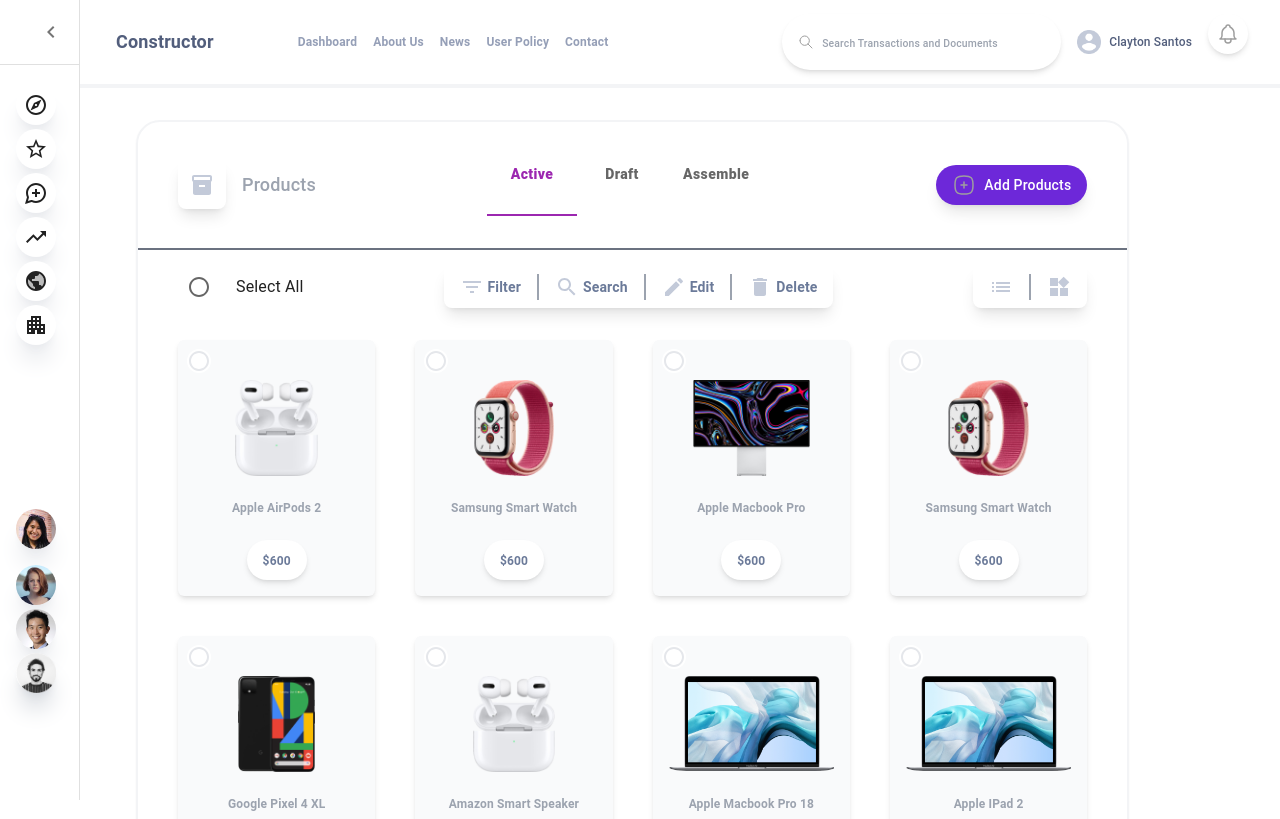
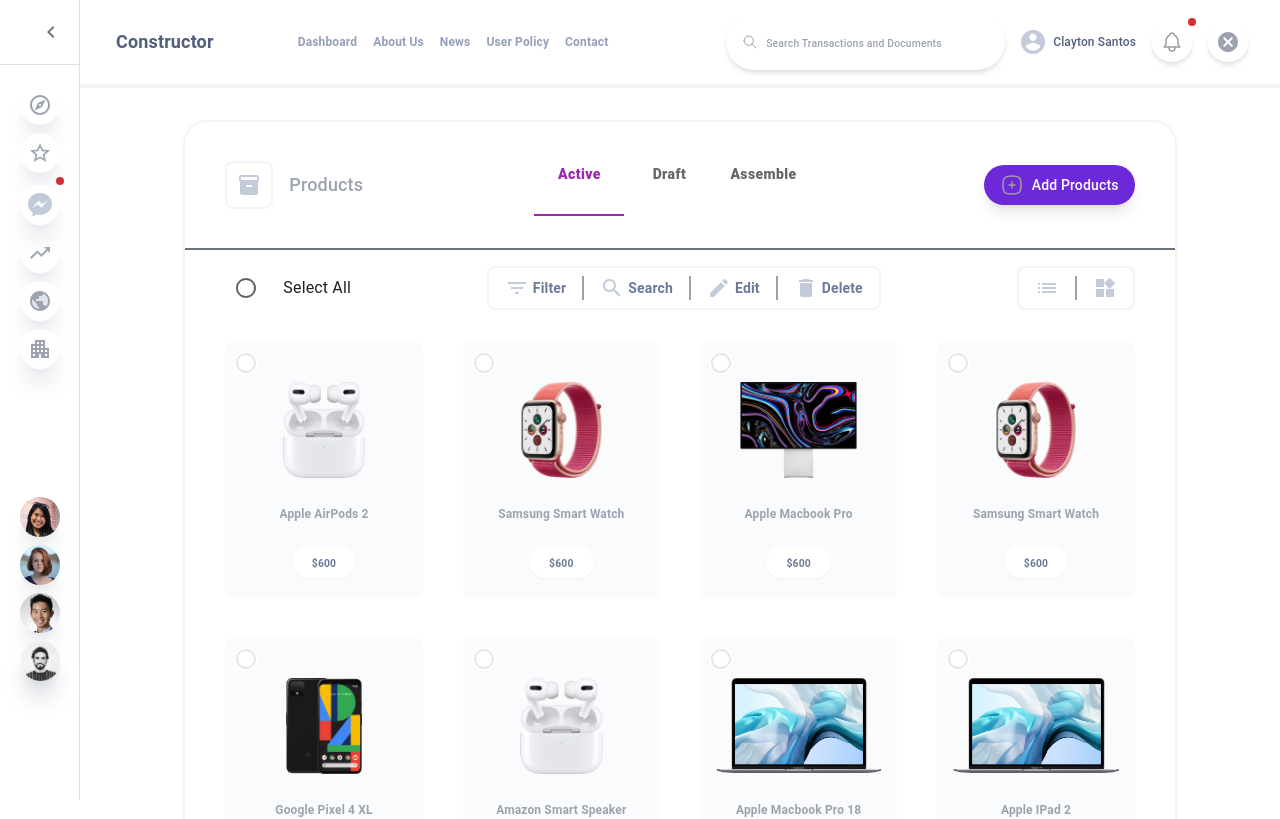
Before and after one commit to Kartik-agrawal123/Bizpush, a React (Create React App) app: page /shop in a window 1280 px wide. Shown: the top 819 px of the page. Built offline with nearby package versions, Linux system fonts and the light colour scheme; a web font is replaced by a local one.

Commit message:
add badges

```diff
--- a/src/components/ProductAction.jsx
+++ b/src/components/ProductAction.jsx
@@ -21,7 +21,7 @@
           />
           <span className="hidden lg:block">Select All</span>
         </div>
-        <div className="rounded-lg shadow-lg px-4 py-2 flex space-x-4 ">
+        <div className="rounded-lg border-2 border-gray-100 px-4 py-2 flex space-x-4 ">
           {/* filter */}
           <div className="flex items-center space-x-1">
             <FilterListIcon style={{ color: "#C3CAD9" }} />
@@ -54,7 +54,7 @@
             </span>
           </div>
         </div>
-        <div className="rounded-lg shadow-lg px-4 py-2 flex space-x-4 ">
+        <div className="rounded-lg border-2 border-gray-100 px-4 py-2 flex space-x-4 ">
           <div className="flex items-center space-x-1">
             <ListIcon style={{ color: "#C3CAD9" }} />
           </div>
--- a/src/components/ProductList.jsx
+++ b/src/components/ProductList.jsx
@@ -15,7 +15,8 @@
               <>
                 <div
                   key={id}
-                  className="w-full relative shadow-md rounded-md bg-gray-50 px-4 py-4 border-1">
+                  className="w-full relative rounded-md bg-cardColor px-4 py-4 border-1"
+                >
                   <div className="absolute left-0 top-0">
                     <Checkbox
                       icon={
@@ -33,16 +34,16 @@
                       }
                     />
                   </div>
-                  <div className="flex items-center justify-center  w-full h-36">
+                  <div className="flex items-center justify-center  w-full h-36 ">
                     <img src={image} alt="" className="w-18 h-24" />
                   </div>
-                  <div className="flex flex-col space-y-6 justify-center bg-gray-50 h-20">
+                  <div className="flex flex-col space-y-6 justify-center bg-cardColor h-20">
                     <p className="text-center text-xs font-semibold text-gray-400">
                       {name}
                     </p>
                     <div className="flex justify-center">
-                      <button className=" bg-white   px-4 py-2 text-textCustom  rounded-full shadow-md hover:cursor-pointer">
-                        <span className="text-xs font-bold">$600</span>
+                      <button className=" bg-white   px-5 py-1 text-textCustom  rounded-full shadow-sm hover:cursor-pointer">
+                        <span className="text-ts font-bold">$600</span>
                       </button>
                     </div>
                   </div>
@@ -52,9 +53,9 @@
           })}
         </div>
       </div>
-      <div className="mx-auto w-40">
-        <button className="border-1 border-gray-300 text-violet-500 px-2 py-1 bg-white rounded-full shadow-md">
-          Load More...
+      <div className="mx-auto mb-12 w-40">
+        <button className="border-1 border-gray-300 text-myColor text-base font-semibold px-5 py-1 bg-white rounded-full shadow-sm">
+          Load More
         </button>
       </div>
     </>
--- a/src/components/SideBarMenu.jsx
+++ b/src/components/SideBarMenu.jsx
@@ -6,6 +6,8 @@
 import MuiAppBar from "@mui/material/AppBar";
 import Toolbar from "@mui/material/Toolbar";
 import List from "@mui/material/List";
+import CancelIcon from "@mui/icons-material/Cancel";
+import Badge from "@mui/material/Badge";
 
 import Divider from "@mui/material/Divider";
 import IconButton from "@mui/material/IconButton";
@@ -104,14 +106,16 @@
           padding: "10px 8px",
           boxShadow: "none",
           borderBottom: "0.25rem solid #F3F4F6",
-        }}>
+        }}
+      >
         <Toolbar>
           <IconButton
             style={{ color: "black" }}
             aria-label="open drawer"
             onClick={handleDrawerOpen}
             edge="start"
-            sx={{ mr: 2, ...(open && { display: "none" }) }}>
+            sx={{ mr: 2, ...(open && { display: "none" }) }}
+          >
             <div className="h-10 w-10 flex items-center justify-center rounded-full shadow-md">
               <MenuIcon />
             </div>
@@ -123,27 +127,32 @@
             <div className="md:flex hidden lg:space-x-4 space-x-2 items-center ml-4 lg:ml-20">
               <a
                 href="/"
-                className="text-myDash font-semibold hover:text-gray-400 text-xs">
+                className="text-myDash font-semibold hover:text-gray-400 text-xs"
+              >
                 Dashboard
               </a>
               <a
                 href="/"
-                className=" text-myDash font-semibold hover:text-gray-400 text-xs">
+                className=" text-myDash font-semibold hover:text-gray-400 text-xs"
+              >
                 About Us
               </a>
               <a
                 href="/"
-                className=" text-myDash font-semibold hover:text-gray-400 text-xs">
+                className=" text-myDash font-semibold hover:text-gray-400 text-xs"
+              >
                 News
               </a>
               <a
                 href="/"
-                className=" text-myDash font-semibold hover:text-gray-400 text-xs">
+                className=" text-myDash font-semibold hover:text-gray-400 text-xs"
+              >
                 User Policy
               </a>
               <a
                 href="/"
-                className=" text-myDash font-semibold hover:text-gray-400 text-xs">
+                className=" text-myDash font-semibold hover:text-gray-400 text-xs"
+              >
                 Contact
               </a>
             </div>
@@ -151,7 +160,7 @@
               <DropdownMenuList />
             </div> */}
 
-            <div className="flex flex-row space-x-2 lg:space-x-4">
+            <div className="flex flex-row items-center space-x-2 lg:space-x-4">
               {/* search box */}
               <div className="rounded-full lg:flex shadow-md hidden items-center px-4 py-4 border-1 border-gray-100 w-fit">
                 <div>
@@ -165,7 +174,8 @@
                     stroke="#9e9e9e"
                     fill="none"
                     stroke-linecap="round"
-                    stroke-linejoin="round">
+                    stroke-linejoin="round"
+                  >
                     <path stroke="none" d="M0 0h24v24H0z" fill="none" />
                     <path d="M10 10m-7 0a7 7 0 1 0 14 0a7 7 0 1 0 -14 0" />
                     <path d="M21 21l-6 -6" />
@@ -190,7 +200,8 @@
                   stroke="#9e9e9e"
                   fill="none"
                   stroke-linecap="round"
-                  stroke-linejoin="round">
+                  stroke-linejoin="round"
+                >
                   <path stroke="none" d="M0 0h24v24H0z" fill="none" />
                   <path d="M10 10m-7 0a7 7 0 1 0 14 0a7 7 0 1 0 -14 0" />
                   <path d="M21 21l-6 -6" />
@@ -205,6 +216,7 @@
               </div>
               {/* bell icon */}
 
+              <Badge color="error" variant="dot">
                 <div className="rounded-full w-10 h-10 shadow-md flex justify-center items-center">
                   <svg
                     xmlns="http://www.w3.org/2000/svg"
@@ -216,11 +228,19 @@
                     stroke="#9e9e9e"
                     fill="none"
                     stroke-linecap="round"
-                  stroke-linejoin="round">
+                    stroke-linejoin="round"
+                  >
                     <path stroke="none" d="M0 0h24v24H0z" fill="none" />
                     <path d="M10 5a2 2 0 1 1 4 0a7 7 0 0 1 4 6v3a4 4 0 0 0 2 3h-16a4 4 0 0 0 2 -3v-3a7 7 0 0 1 4 -6" />
                     <path d="M9 17v1a3 3 0 0 0 6 0v-1" />
                   </svg>
+                </div>
+              </Badge>
+
+              {/* Cross icon */}
+
+              <div className="rounded-full w-10 h-10 shadow-md flex justify-center items-center">
+                <CancelIcon style={{ color: "#9ca3af" }} />
               </div>
             </div>
           </div>
@@ -248,7 +268,8 @@
         }}
         variant="persistent"
         anchor="left"
-        open={open}>
+        open={open}
+      >
         <DrawerHeader>
           <IconButton onClick={handleDrawerClose}>
             {theme.direction === "ltr" ? (
@@ -276,38 +297,47 @@
         </List> */}
 
         <div className="flex flex-col justify-center">
-          <div className="mt-4 ml-4">
+          <div className="mt-4  space-y-2 flex flex-col items-center">
             <div className="w-10 h-10 mt-1 rounded-3xl  border-gray-400 shadow-xl shadow-gray-200 flex items-center justify-center bg-white">
-              <ExploreOutlinedIcon />
+              <ExploreOutlinedIcon style={{ color: "#9ca3af" }} />
             </div>
             <div className="w-10 h-10 mt-1 rounded-3xl  border-gray-400 shadow-xl shadow-gray-200 flex items-center justify-center bg-white">
-              <StarBorderOutlinedIcon />
+              <StarBorderOutlinedIcon style={{ color: "#9ca3af" }} />
             </div>
+            <div>
+              <Badge color="error" variant="dot">
                 <div className="w-10 h-10 mt-1 rounded-3xl border-gray-400 shadow-xl shadow-gray-200 flex items-center justify-center bg-white">
-              <MapsUgcOutlinedIcon />
+                  <img
+                    src="assests/messenger.png"
+                    className="w-6 h-6 overflow-hidden"
+                    alt=""
+                    srcset=""
+                  />
+                </div>
+              </Badge>
             </div>
             <div className="w-10 h-10 mt-1 rounded-3xl  border-gray-400 shadow-xl shadow-gray-200 flex items-center justify-center bg-white">
-              <TrendingUpTwoToneIcon />
+              <TrendingUpTwoToneIcon style={{ color: "#9ca3af" }} />
             </div>
             <div className="w-10 h-10 mt-1 rounded-3xl  border-gray-400 shadow-xl shadow-gray-200 flex items-center justify-center bg-white">
-              <PublicTwoToneIcon />
+              <PublicTwoToneIcon style={{ color: "#9ca3af" }} />
             </div>
             <div className="w-10 h-10 mt-1 rounded-3xl  border-gray-400 shadow-xl shadow-gray-200 flex items-center justify-center bg-white">
-              <ApartmentOutlinedIcon />
+              <ApartmentOutlinedIcon style={{ color: "#9ca3af" }} />
             </div>
           </div>
 
-          <div className="mt-40 ml-4">
-            <div className="w-10 h-10 mt-1 rounded-3xl overflow-hidden  border-gray-400 shadow-xl shadow-gray-200 flex items-center justify-center bg-white">
+          <div className="mt-32 flex flex-col items-center space-y-2">
+            <div className="w-10 h-10 rounded-3xl overflow-hidden  border-gray-400 shadow-xl shadow-gray-200 flex items-center justify-center bg-white">
               <img src="assests/user-6.jpg" alt="" />
             </div>
-            <div className="w-10 h-10 mt-4 rounded-3xl overflow-hidden border-gray-400 shadow-xl shadow-gray-200 flex items-center justify-center bg-white">
+            <div className="w-10 h-10  rounded-3xl overflow-hidden border-gray-400 shadow-xl shadow-gray-200 flex items-center justify-center bg-white">
               <img src="assests/user-8.jpg" alt="" />
             </div>
-            <div className="w-10 h-10 mt-1 rounded-3xl overflow-hidden border-gray-400 shadow-xl shadow-gray-200 flex items-center justify-center bg-white">
+            <div className="w-10 h-10  rounded-3xl overflow-hidden border-gray-400 shadow-xl shadow-gray-200 flex items-center justify-center bg-white">
               <img src="assests/user-9.jpg" alt="" />
             </div>
-            <div className="w-10 h-10 mt-1 rounded-3xl border-gray-400 shadow-xl shadow-gray-300 flex items-center justify-center bg-white">
+            <div className="w-10 h-10  rounded-3xl border-gray-400 shadow-xl shadow-gray-300 flex items-center justify-center bg-white">
               <img src="assests/men.png" alt="" />
             </div>
           </div>
--- a/src/screens/ShopScreen.jsx
+++ b/src/screens/ShopScreen.jsx
@@ -13,13 +13,13 @@
     <>
       <SideBarMenu>
         <section className="lg:flex block lg:space-x-8">
-          <div className="2xl:w-3/4 p-8">
+          <div className="2xl:w-3/4 max-w-7xl mx-auto p-8">
             <div className="w-full rounded-3xl shadow-sm border-2 border-gray-100 pb-2">
               <div className="container px-10 py-8">
                 {/* header */}
                 <div className="flex justify-between w-full">
                   <div className="flex space-x-4 items-center">
-                    <div className="rounded-lg w-12 h-12 shadow-lg flex justify-center items-center">
+                    <div className="rounded-lg w-12 h-12 border-2 border-gray-100 flex justify-center items-center">
                       <InventoryIcon style={{ color: "#C3CAD9" }} />
                     </div>
                     <span className="text-lg text-gray-400 font-medium">
@@ -44,7 +44,8 @@
                         stroke="#9e9e9e"
                         fill="none"
                         stroke-linecap="round"
-                        stroke-linejoin="round">
+                        stroke-linejoin="round"
+                      >
                         <path stroke="none" d="M0 0h24v24H0z" fill="none" />
                         <path d="M9 12h6" />
                         <path d="M12 9v6" />
--- a/tailwind.config.js
+++ b/tailwind.config.js
@@ -14,6 +14,7 @@
         myColor: "#525E7C",
         myDash: "rgb(149,159,183)",
         textCustom: "#6B7A99",
+        cardColor: "#FAFBFD",
       },
       screens: {
         "2xl": "1380px", // Custom breakpoint
```
Lines whose indentation alone changed are shown as unchanged.
